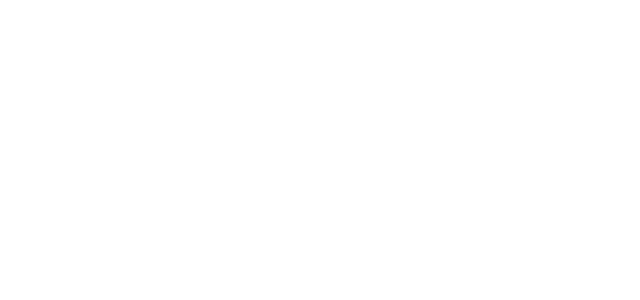
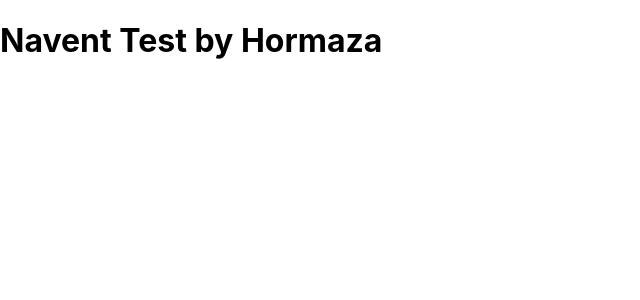
Before and after one commit to hormaza/hormazanaventtest, a React (Create React App) app: page / in a window 1280 px wide. Shown: the top 300 px of the page, without its empty margins (0-640 px from the left). Built offline with nearby package versions, Linux system fonts and the light colour scheme.

Commit message:
Add first render

```diff
--- a/src/App.js
+++ b/src/App.js
@@ -3,7 +3,7 @@
 function App() {
   return (
     <div className="App">
-
+      <h1>Navent Test by Hormaza</h1>
     </div>
   );
 }
```
